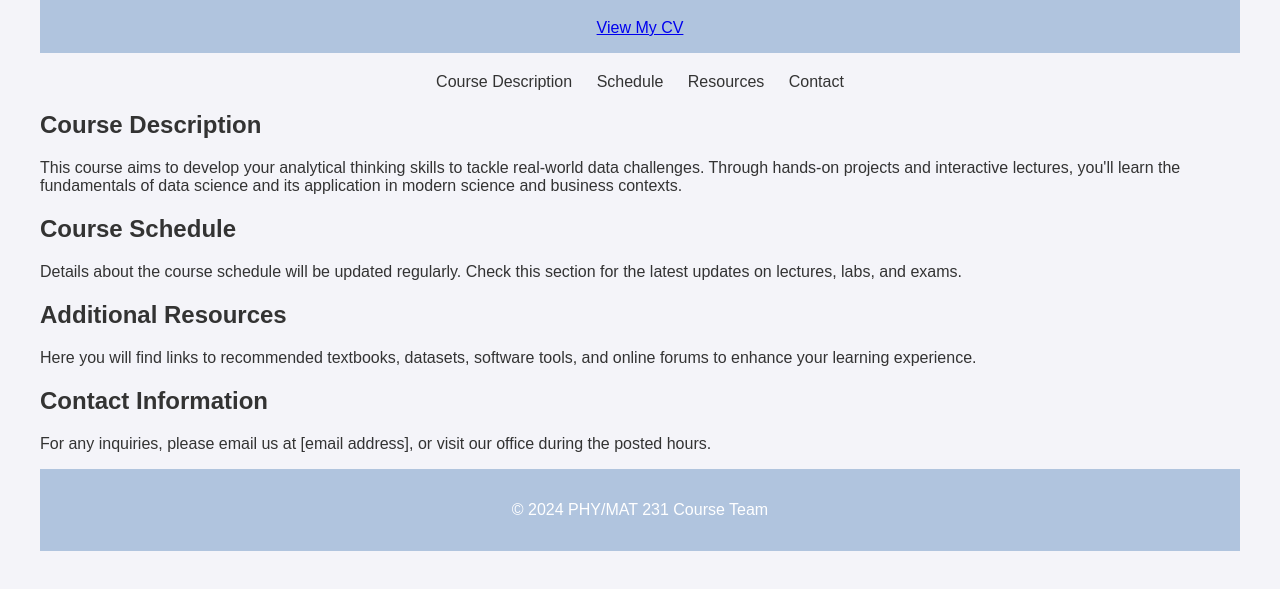
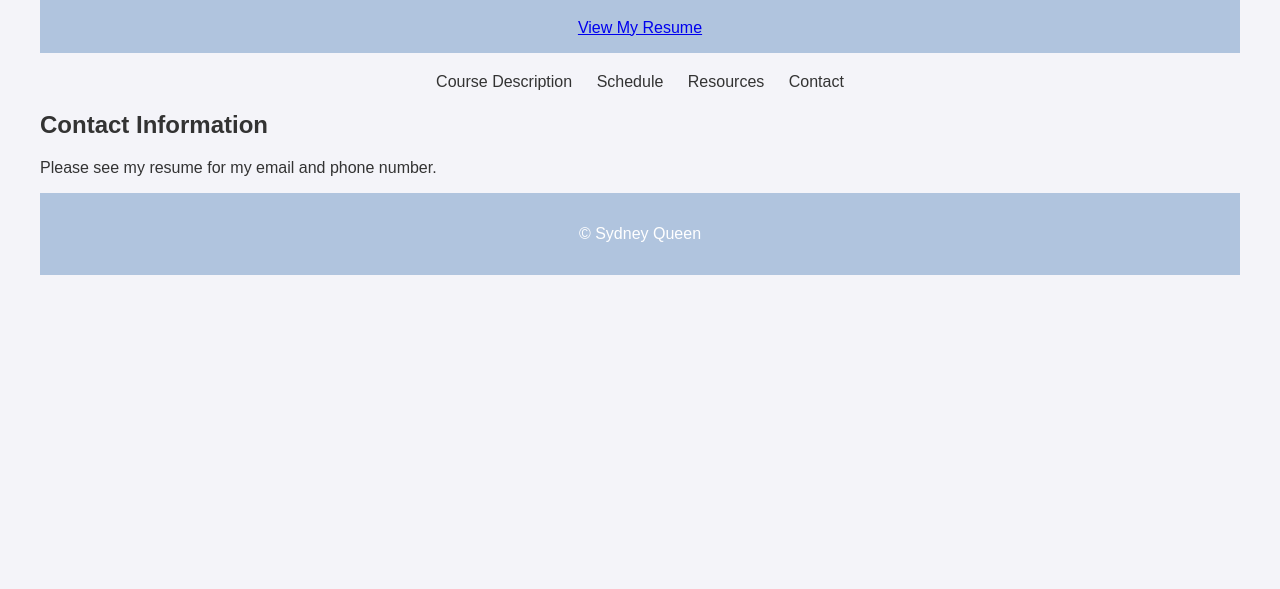
Before and after one commit to SydneySiQueen/sydneysiqueen.github.io, a plain HTML site: page index.html in a window 1280 px wide. Shown: the part 117-706 px from the top of the page. Drawn offline with Linux system fonts and the light colour scheme.

Commit message:
Update index.html

```diff
--- a/index.html
+++ b/index.html
@@ -3,7 +3,7 @@
 <head>
     <meta charset="UTF-8">
     <meta name="viewport" content="width=device-width, initial-scale=1.0">
-    <title>PHY/MAT 231: Think Like a Data Scientist</title>
+    <title>Sydney Queen</title>
     <style>
         body {
             font-family: Arial, sans-serif;
@@ -35,7 +35,7 @@
     <header>
         <h1>Sydney Queen</h1>
 
-        <a href="https://hjamesasc.github.io/hubbardjames_pub_cv.pdf" target="_blank">View My CV</a>
+        <a href="https://github.com/SydneySiQueen/sydneysiqueen.github.io/blob/main/Resume%20(4-25-24).pdf" target="_blank">View My Resume</a>
 
     </header>
     <nav>
@@ -44,24 +44,12 @@
         <a href="#resources">Resources</a>
         <a href="#contact">Contact</a>
     </nav>
-    <section id="course-description">
-        <h2>Course Description</h2>
-        <p>This course aims to develop your analytical thinking skills to tackle real-world data challenges. Through hands-on projects and interactive lectures, you'll learn the fundamentals of data science and its application in modern science and business contexts.</p>
-    </section>
-    <section id="schedule">
-        <h2>Course Schedule</h2>
-        <p>Details about the course schedule will be updated regularly. Check this section for the latest updates on lectures, labs, and exams.</p>
-    </section>
-    <section id="resources">
-        <h2>Additional Resources</h2>
-        <p>Here you will find links to recommended textbooks, datasets, software tools, and online forums to enhance your learning experience.</p>
-    </section>
     <section id="contact">
         <h2>Contact Information</h2>
-        <p>For any inquiries, please email us at [email address], or visit our office during the posted hours.</p>
+        <p> Please see my resume for my email and phone number. </p>
     </section>
     <footer>
-        <p>&copy; 2024 PHY/MAT 231 Course Team</p>
+        <p>&copy; Sydney Queen</p>
     </footer>
 </body>
 </html>
```
